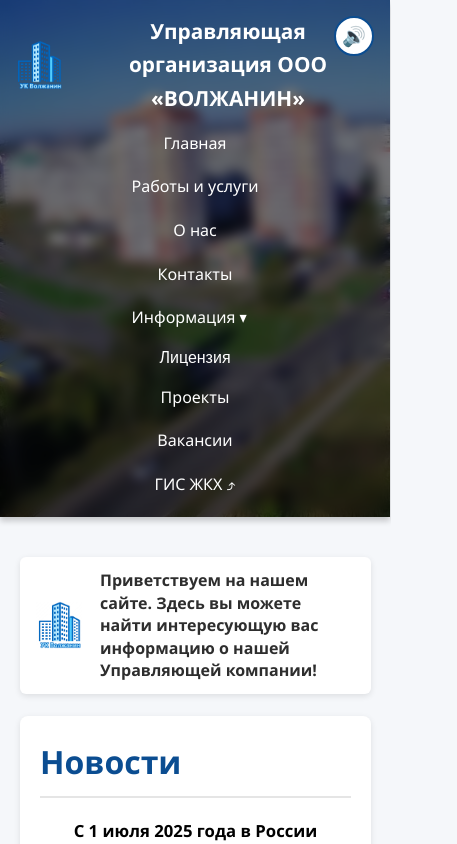
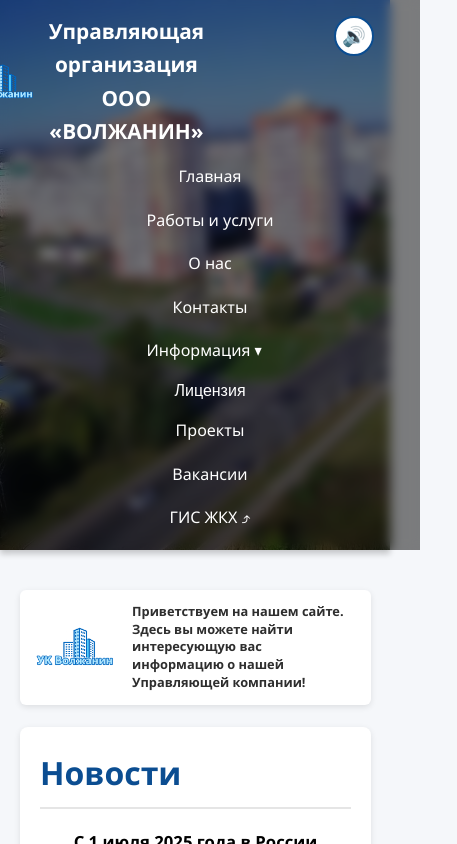
Before and after one commit to yk-volzanin-yar/yk-volzanin-yar, a React (Vite) app: page / in a window 390 px wide. Shown: the top 844 px of the page, 457 px wide, since content can reach past the window. Built offline with nearby package versions, Linux system fonts and the light colour scheme.

Commit message:
fix icons, section names

```diff
--- a/src/App.jsx
+++ b/src/App.jsx
@@ -10,7 +10,6 @@
 import General from './pages/info/General.jsx';
 import Reports from './pages/info/Reports.jsx';
 import Ventilation from './pages/info/Ventilation.jsx';
-import HeatingReadiness from './pages/info/HeatingReadiness.jsx';
 import Projects from './pages/Projects.jsx';
 import Vacancies from './pages/Vacancies.jsx';
 
@@ -29,7 +28,6 @@
             <Route path="/info/general" element={<General />} />
             <Route path="/info/reports" element={<Reports />} />
             <Route path="/info/ventilation" element={<Ventilation />} />
-            <Route path="/info/heating-readiness" element={<HeatingReadiness />} />
             <Route path="/projects" element={<Projects />} />
             <Route path="/vacancies" element={<Vacancies />} />
           </Routes>
--- a/src/assets/styles.css
+++ b/src/assets/styles.css
@@ -81,7 +81,7 @@
 
 .nav-wrapper {
   width: 100%;
-  padding: 20px;
+  padding-bottom: 20px;
   background: rgba(0, 0, 0, 0.5);
   backdrop-filter: blur(6px);
   display: flex;
@@ -97,7 +97,7 @@
 }
 
 .header-logo-img {
-  height: 50px;
+  height: 200px;
   width: auto;
 }
 
@@ -274,7 +274,7 @@
   position: relative;
   background-color: #fff;
   border-radius: 6px;
-  padding: 1rem 1.5rem 1rem 6.5rem;
+  padding: 1rem 1.5rem 1rem 11rem;
   margin-bottom: 1.4rem;
   font-size: 1.55em;
   font-weight: 700;
@@ -288,8 +288,8 @@
   top: 50%;
   left: 1rem;
   transform: translateY(-50%);
-  width: 3em;
-  height: 3em;
+  width: 6em;
+  height: 6em;
   background-image: url('/logo.svg');
   background-size: contain;
   background-repeat: no-repeat;
@@ -618,8 +618,8 @@
   }
 
   .welcome-text {
-    font-size: 1em;
-    padding: 0.8rem 1rem 0.8rem 5rem;
+    font-size: 0.8em;
+    padding: 0.8rem 1rem 0.8rem 7rem;
     line-height: 1.4;
   }
 
@@ -630,6 +630,15 @@
   .site-header {
     background-position: center;
     min-height: 240px;
+  }
+
+  .header-logo-img {
+    height: 70px;
+  }
+
+  .logo {
+    font-size: 1.3rem;
+    margin-right: 30vh;
   }
 
   .contacts-layout {
@@ -664,13 +673,18 @@
     min-height: 240px;
   }
 
+  .header-logo-img {
+    height: 70px;
+  }
+
   .logo {
     font-size: 1.3rem;
+    margin-right: 30vh;
   }
 
   .welcome-text {
-    font-size: 1em;
-    padding: 0.8rem 1rem 0.8rem 5rem;
+    font-size: 0.8em;
+    padding: 0.8rem 1rem 0.8rem 7rem;
     line-height: 1.4;
   }
 
--- a/src/components/Header.jsx
+++ b/src/components/Header.jsx
@@ -59,9 +59,8 @@
             <Link to="/info">Информация ▾</Link>
             <div className="dropdown-content">
               <Link to="/info/general">Общая информация</Link>
-              <Link to="/info/reports">Отчетность в межотопительный период</Link>
+              <Link to="/info/reports">Регламентные мероприятия готовности МКД к отопительному периоду</Link>
               <Link to="/info/ventilation">Проверка вентиляции в МКД</Link>
-              <Link to="/info/heating-readiness">Готовность МКД к отопительному периоду</Link>
             </div>
           </div>
           <button onClick={handleOpenLicense} className="license-button">Лицензия</button>
--- a/src/pages/Info.jsx
+++ b/src/pages/Info.jsx
@@ -7,9 +7,8 @@
       <h1 className="info-title">Раскрытие информации</h1>
       <div className="info-links">
         <h3><Link to="/info/general">Общая информация</Link></h3>
-        <h3><Link to="/info/reports">Отчетная деятельность компании</Link></h3>
-        <h3><Link to="/info/mkd">Общие сведения по МКД</Link></h3>
-        <h3><Link to="/info/meetings">Общие собрания</Link></h3>
+        <h3><Link to="/info/reports">Регламентные мероприятия готовности МКД к отопительному периоду</Link></h3>
+        <h3><Link to="/info/ventilation">Проверка вентиляции в МКД</Link></h3>
       </div>
     </section>
   );
--- a/src/pages/info/HeatingReadiness.jsx
+++ /dev/null
@@ -1,11 +0,0 @@
-import '../../assets/styles.css';
-
-function HeatingReadiness() {
-  return (
-    <section className="info-page container">
-      <h1 className="info-title">Готовность МКД к отопительному периоду</h1>
-    </section>
-  );
-}
-
-export default HeatingReadiness;
--- a/src/pages/info/Reports.jsx
+++ b/src/pages/info/Reports.jsx
@@ -26,7 +26,7 @@
 
   return (
     <section className="info-page container">
-      <h1 className="info-title">Отчетность в межотопительный период</h1>
+      <h1 className="info-title">Регламентные мероприятия готовности МКД к отопительному периоду</h1>
 
       <div className="info-links">
         {fileMap.map(([title, fileName]) => (
```
Also changed, not shown: public/logo.png, public/logo.svg.
